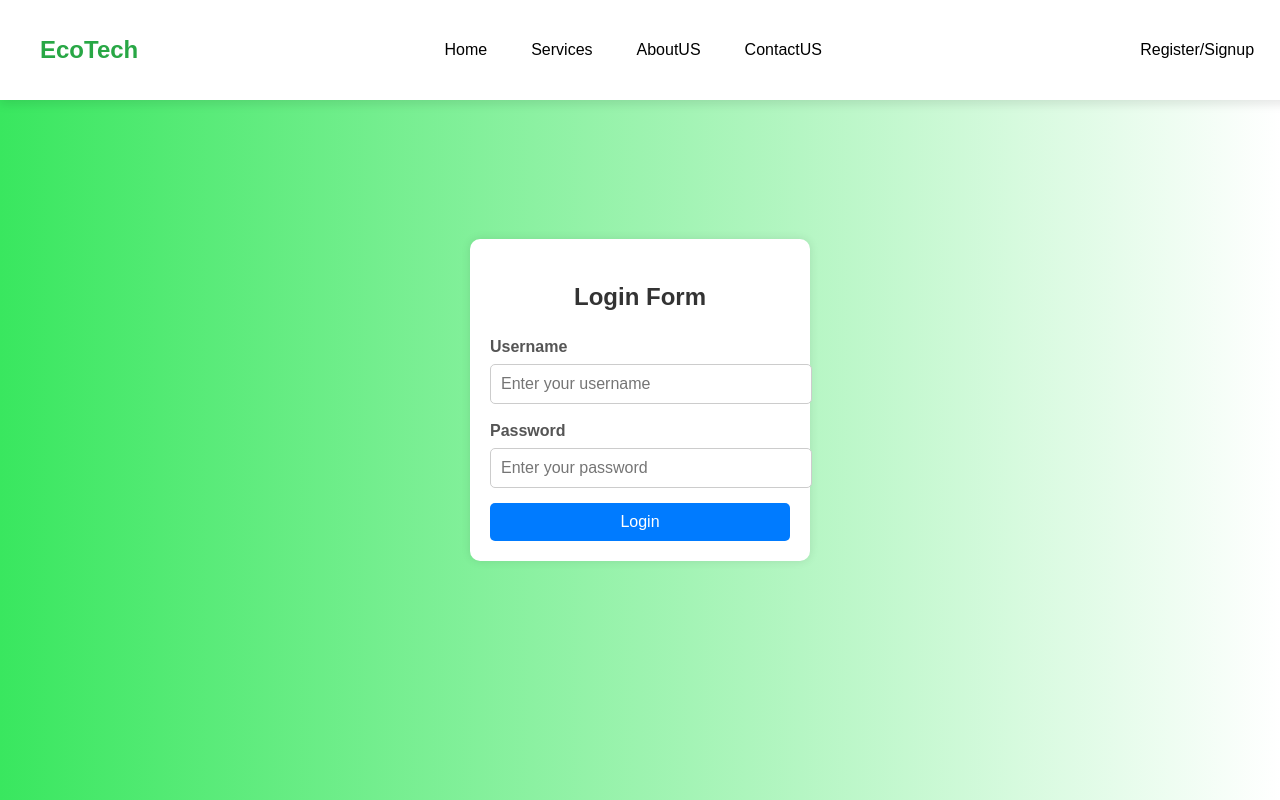
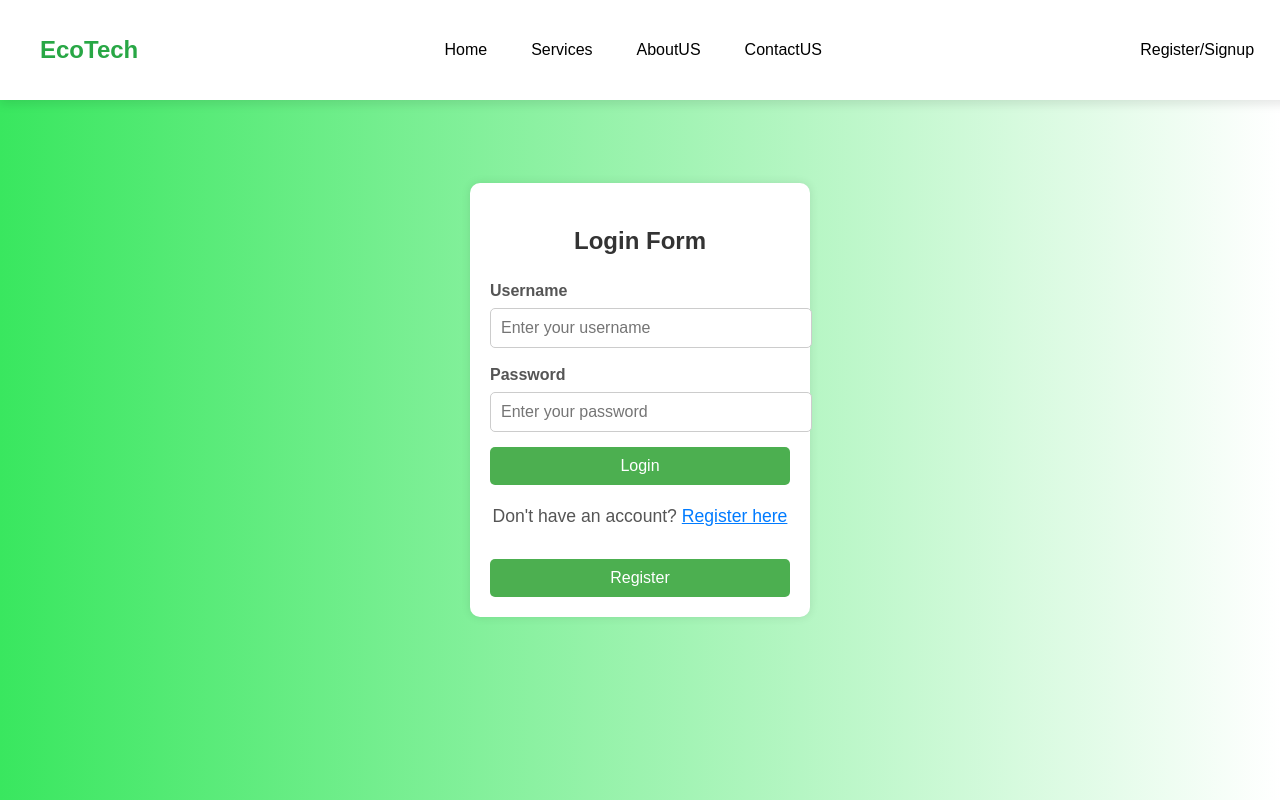
Before and after one commit to shivamamilla7569/eco-engage-client, a React (Vite) app: page /login in a window 1280 px wide. Built offline with nearby package versions, Linux system fonts and the light colour scheme.

Commit message:
render url is changed in register page and login page into main branch

```diff
--- a/package.json
+++ b/package.json
@@ -12,6 +12,7 @@
   "dependencies": {
     "react": "^18.3.1",
     "react-dom": "^18.3.1",
+    "react-icons": "^5.5.0",
     "react-router-dom": "^7.1.5"
   },
   "devDependencies": {
--- a/src/components/Navbar.jsx
+++ b/src/components/Navbar.jsx
@@ -38,7 +38,7 @@ const Navbar = () => {
       </ul>
       <div className="nav-buttons">
         {!isLoggedIn ? (
-          <button onClick={() => navigate("/register")} className="login-btn">
+          <button onClick={() => navigate("/login")} className="login-btn">
             Register/Signup
           </button>
         ) : (
--- a/src/pages/LoginPage.jsx
+++ b/src/pages/LoginPage.jsx
@@ -15,7 +15,6 @@ const LoginPage = () => {
     e.preventDefault();
 
     try {
-      // Fetch users to check if username exists
       const response = await fetch(`https://eco-engage-server-1.onrender.com/users?username=${formData.username}`);
       const users = await response.json();
 
@@ -26,7 +25,6 @@ const LoginPage = () => {
 
       const user = users[0];
 
-      // Validate password
       if (user.password !== formData.password) {
         setMessage("Incorrect password. Please try again.");
         return;
@@ -72,10 +70,14 @@ const LoginPage = () => {
               required
             />
           </div>
-          <button type="submit" className="button">
-            Login
-          </button>
+          <button type="submit" className="button">Login</button>
         </form>
+
+        {/* Register Section */}
+        <div className="register-section">
+          <p>Don't have an account? <span className="register-link" onClick={() => navigate("/register")}>Register here</span></p>
+          <button className="register-button" onClick={() => navigate("/register")}>Register</button>
+        </div>
       </div>
     </div>
   );
--- a/src/pages/RegistrationForm.jsx
+++ b/src/pages/RegistrationForm.jsx
@@ -10,11 +10,11 @@ const RegistrationForm = () => {
   });
   const [message, setMessage] = useState('');
 
+  const navigate = useNavigate();
+
   const handleChange = (e) => {
     setFormData({ ...formData, [e.target.name]: e.target.value });
   };
-
-  const navigate = useNavigate();
 
   const handleSubmit = async (e) => {
     e.preventDefault();
@@ -62,8 +62,7 @@ const RegistrationForm = () => {
   };
 
   return (
-    <div className='container'>
-
+    <div className="container">
       <div className="form-container">
         <h2>Registration Form</h2>
         {message && <p className="message">{message}</p>}
@@ -97,6 +96,12 @@ const RegistrationForm = () => {
           />
           <button type="submit" className="submit-button">Register</button>
         </form>
+
+        {/* Login Redirect Section */}
+        <div className="login-section">
+          <p>Already have an account? <span className="login-link" onClick={() => navigate("/login")}>Login</span></p>
+          <button className="login-button" onClick={() => navigate("/login")}>Login</button>
+        </div>
       </div>
     </div>
   );
--- a/src/styles/Login.css
+++ b/src/styles/Login.css
@@ -54,7 +54,7 @@ body {
   .button {
     width: 100%;
     padding: 10px;
-    background: #007bff;
+    background:  #4CAF50;
     color: white;
     border: none;
     border-radius: 5px;
@@ -63,5 +63,31 @@ body {
   }
 
   .button:hover {
-    background: #0056b3;
+    background: #2E7D32;
   }
+/* Register Section */
+.register-section {
+  margin-top: 15px;
+}
+
+.register-link {
+  color: #007bff;
+  cursor: pointer;
+  text-decoration: underline;
+}
+
+.register-button {
+  width: 100%;
+  background:  #4CAF50;
+  color: white;
+  padding: 10px;
+  border: none;
+  border-radius: 5px;
+  font-size: 16px;
+  cursor: pointer;
+  margin-top: 10px;
+}
+
+.register-button:hover {
+  background: #2E7D32;
+}
--- a/src/styles/RegistrationForm.css
+++ b/src/styles/RegistrationForm.css
@@ -32,7 +32,7 @@
   .submit-button {
     width: 100%;
     padding: 10px;
-    background-color: #007bff;
+    background:  #4CAF50;
     color: white;
     border: none;
     border-radius: 5px;
@@ -42,5 +42,31 @@
   }
 
   .submit-button:hover {
-    background-color: #0056b3;
+    background: #2E7D32;
   }
+  /* Login Section */
+.login-section {
+  margin-top: 15px;
+}
+
+.login-link {
+  color: #007bff;
+  cursor: pointer;
+  text-decoration: underline;
+}
+
+.login-button {
+  width: 100%;
+  background:  #4CAF50;
+  color: white;
+  padding: 10px;
+  border: none;
+  border-radius: 5px;
+  font-size: 16px;
+  cursor: pointer;
+  margin-top: 10px;
+}
+
+.login-button:hover {
+  background: #28a745;
+}
```
Also changed, not shown: 1 other file (tests, documents, lock files or other folders). Lines whose indentation alone changed are shown as unchanged.
